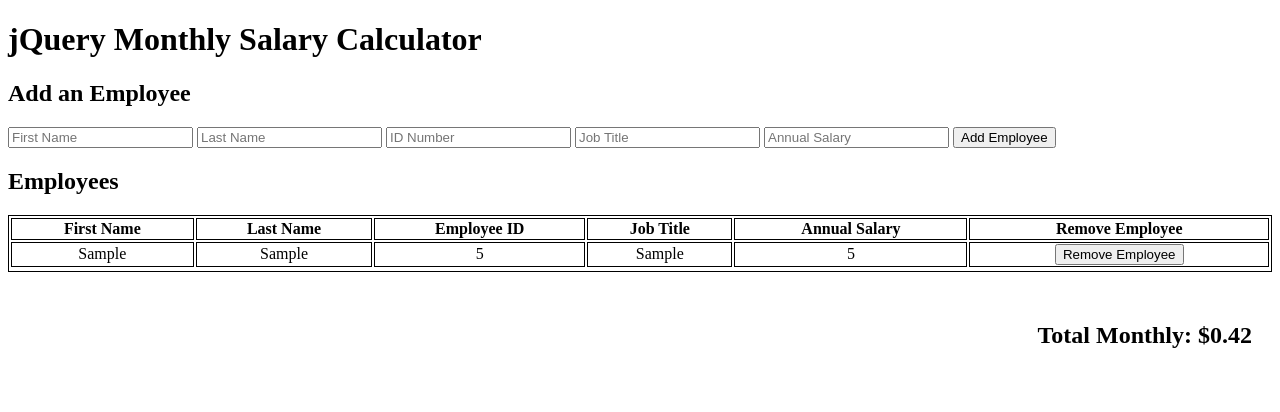
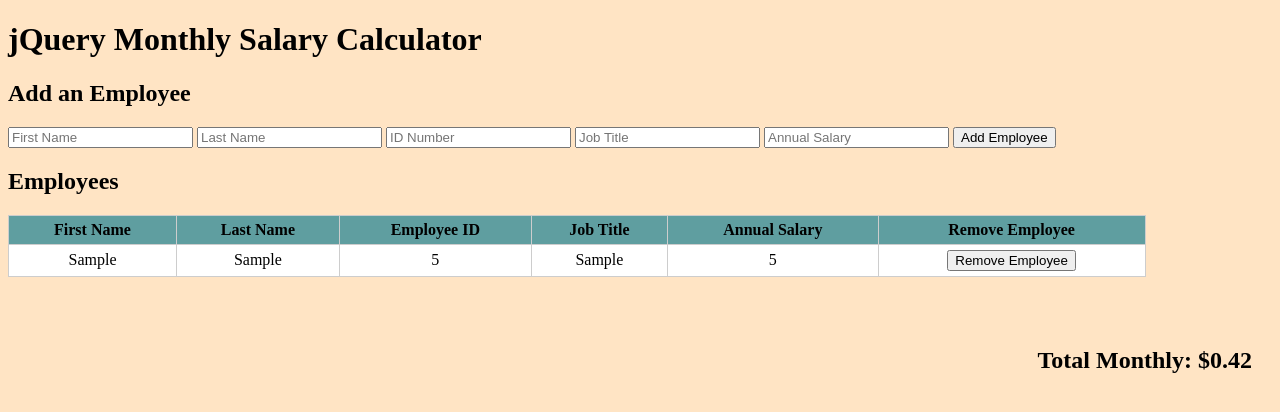
Before and after one commit to jordanNewberry21/jquery-salary-calculator, a plain HTML site: page index.html in a window 1280 px wide. Both pictures are taken after typing "Sample", "Sample", "5", "Sample", "5" into the empty fields and a click on the button "Add Employee". Drawn offline with Linux system fonts and the light colour scheme.

Commit message:
added some styling & got the removeEmployee function to work

```diff
--- a/client.js
+++ b/client.js
@@ -6,7 +6,8 @@
 let employeeID = '';
 let jobTitle = '';
 let annualSalary = '';
- // new variable for calculating monthly salary cost
+let employeeIndex = 0; // empty element for giving my table rows a unique ID
+
 
 function readyNow() {
     $('#btn-add').on('click', addEmployee);
@@ -77,10 +78,16 @@
     }
     $('#monthly-cost').append(totalSalaries.toFixed(2));
     if (totalSalaries > 20000) {
-        $('#monthly-cost').toggleClass('red', true);
+        $('#monthly-cost').toggleClass('red', true); // changes background to red when monthly salary total exceeds 20000
     }
 }
 
-function removeEmployee () { // removeEmployee function is connected to the button being generated in my Table.
-    console.log('in remove button');
+function removeEmployee (event) { // removeEmployee function is connected to the button being generated in my Table.
+    let mustConfirm = confirm('Are you sure you want to delete this employee?'); // Asking user for confirmation to remove the employee info
+    if (mustConfirm === true) {
+        $(this).parent().parent().remove();
+    } // it took me a while to figure this one out... I was trying to mess around with creating dynamic IDs
+     // for each table row as it's created, but that was a real headache and I couldn't quite figure it out.
+     // Then I kind of stumbled on this approach, and it was so simple and it worked perfectly.
+
 }
--- a/index.html
+++ b/index.html
@@ -24,7 +24,7 @@
         </section>
         <section>
             <h2>Employees</h2>
-            <table id="employee-list" style="width:100%">
+            <table id="employee-list">
 
 
               </table>
--- a/style.css
+++ b/style.css
@@ -1,16 +1,37 @@
 body {
-
+  background-color: bisque;
 }
 
-table, th, td {
-    border: 1px solid black;
-    text-align: center;
-  }
+table {
+  width: 90%;
+  margin: 20px 0;
+  border-collapse: collapse;
+}
+
+table,
+th,
+td {
+  border: 1px solid #cdcdcd;
+  text-align: center;
+}
+
+table th,
+table td {
+  padding: 5px;
+}
+
+tr:nth-child(even) {
+  background-color: white;
+}
+
+tr:nth-child(odd) {
+  background-color: cadetblue;
+}
 
 #salary {
-    float: right;
-    padding-right: 20px;
-    padding-top: 30px;
+  float: right;
+  padding-right: 20px;
+  padding-top: 30px;
 }
 
 .red {
```
